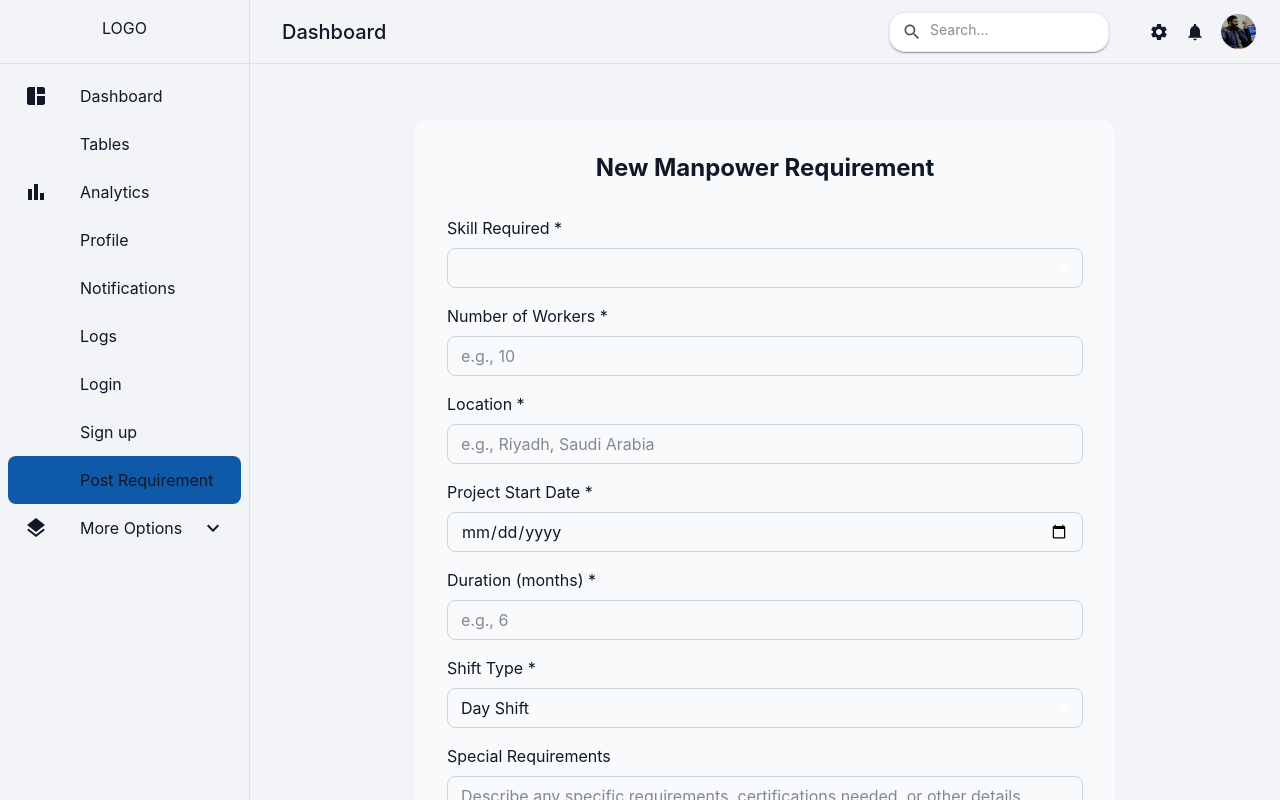
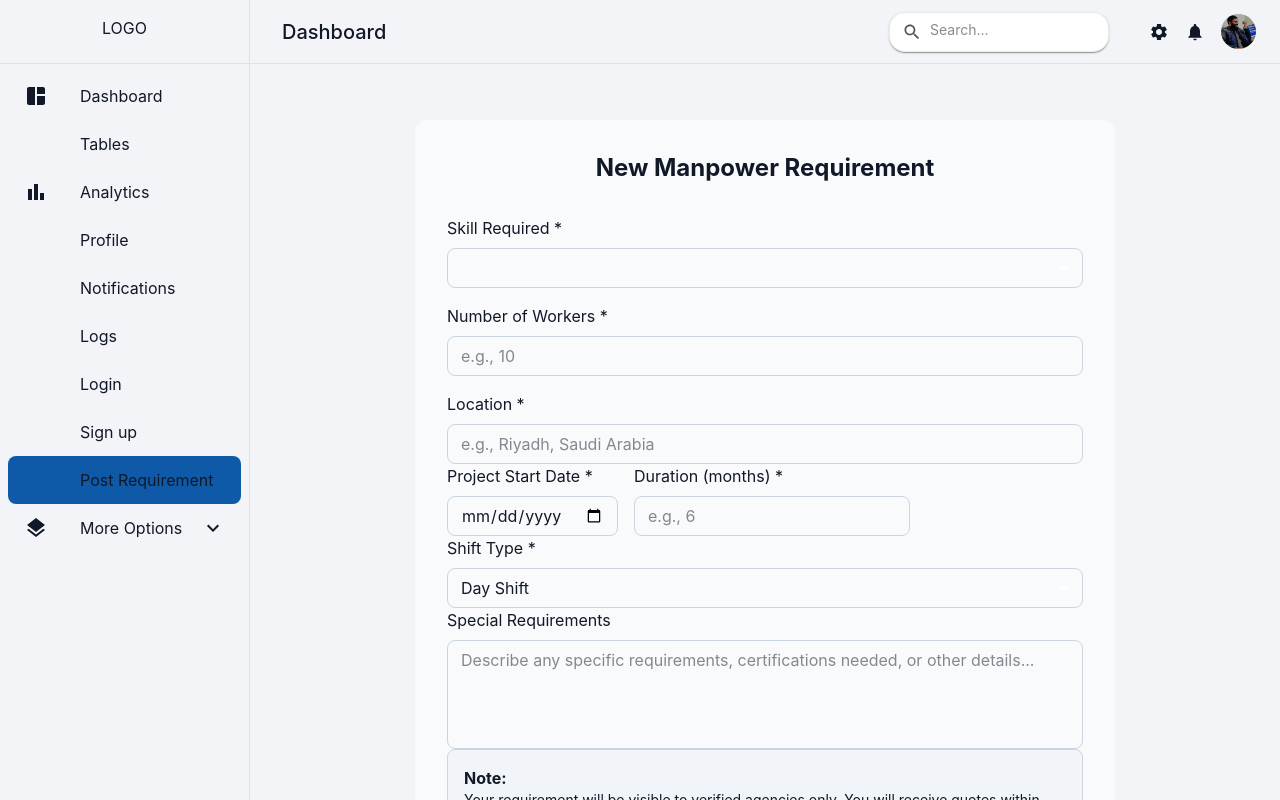
Before and after one commit to abhishekshenoygit2020/Manpower-Frontend, a React (Vite) app: page /postrequirement in a window 1280 px wide. Shown: the top 800 px of the page. Built offline with nearby package versions, Linux system fonts and the light colour scheme; some icons are missing.

Commit message:
post requirement changes

```diff
--- a/src/Pages/ManpowerRequirement.jsx
+++ b/src/Pages/ManpowerRequirement.jsx
@@ -63,6 +63,7 @@
                         <Typography mb={1}>Skill Required *</Typography>
                         <TextField
                             select
+                            fullWidth
                             name="skill"
                             value={formData.skill}
                             onChange={handleChange}
@@ -78,6 +79,7 @@
                         <Typography mb={1}>Number of Workers *</Typography>
                         <TextField
                             placeholder="e.g., 10"
+                            fullWidth
                             name="workers"
                             value={formData.workers}
                             onChange={handleChange}
@@ -88,13 +90,17 @@
                         <Typography mb={1}>Location *</Typography>
                         <TextField
                             placeholder="e.g., Riyadh, Saudi Arabia"
+                            fullWidth
                             name="location"
                             value={formData.location}
                             onChange={handleChange}
                         />
                     </Grid>
+                </Grid>
+                <Grid container spacing={2}>
 
-                    <Grid item xs={4}>
+                    <Grid item xs={6}>
+                        <Box>
                             <Typography mb={1}>Project Start Date *</Typography>
                             <TextField
                                 fullWidth
@@ -105,9 +111,11 @@
                                 onChange={handleChange}
                                 InputLabelProps={{ shrink: true }}
                             />
+                        </Box>
                     </Grid>
 
-                    <Grid item xs={4}>
+                    <Grid item xs={6}>
+                        <Box>
                             <Typography mb={1}>Duration (months) *</Typography>
                             <TextField
                                 fullWidth
@@ -117,9 +125,12 @@
                                 value={formData.duration}
                                 onChange={handleChange}
                             />
+                        </Box>
                     </Grid>
 
-                    <Grid item xs={4}>
+                </Grid>
+
+                <Grid item xs={12}>
                     <Typography mb={1}>Shift Type *</Typography>
                     <TextField
                         select
@@ -192,7 +203,6 @@
                     </Button>
                 </Grid>
 
-                </Grid>
             </Paper>
         </Box>
     );
```
Lines whose indentation alone changed are shown as unchanged.
